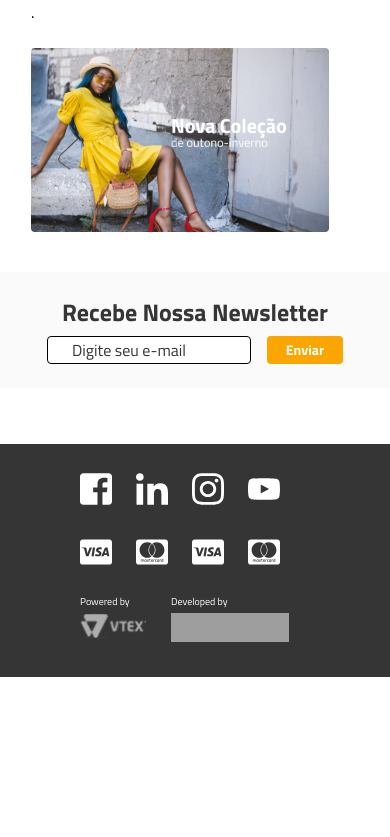
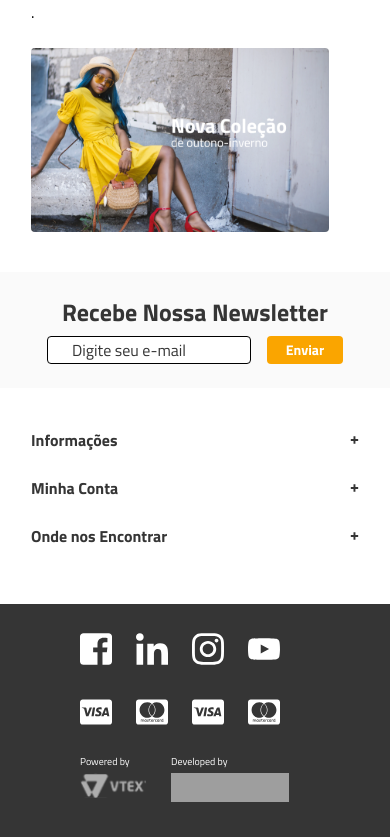
Before and after one commit to GaldinoMat/maeztra-store, a React (Vite) app: page / in a window 390 px wide. Shown: the part 1672-2509 px from the top of the page. Before the commit the page ends 2349 px from the top, so only its background shows below. Built offline with nearby package versions, Linux system fonts and the light colour scheme; grey boxes are pictures that could not be loaded.

Commit message:
feat: finish accordion mobile section

```diff
--- a/src/App.tsx
+++ b/src/App.tsx
@@ -4,6 +4,7 @@ import BrandsSection from "./components/BrandsSection";
 import ShelfSection from "./components/ShelfSection";
 import InfoBoxSection from "./components/InfoBoxSection";
 import NewsletterSection from "./components/NewsletterSection";
+import AccordionSection from "./components/AccordionSection";
 
 function App() {
   return (
@@ -14,6 +15,7 @@ function App() {
       <ShelfSection />
       <InfoBoxSection />
       <NewsletterSection />
+      <AccordionSection />
     </>
   );
 }
--- /dev/null
+++ b/src/components/AccordionSection/components/Accordion/index.tsx
@@ -0,0 +1,43 @@
+import { useState } from "react";
+import PlusSign from "../../../../assets/plus.svg";
+
+interface AccordionProps {
+  title: string;
+  text: string;
+}
+
+function Accordion({ text, title }: AccordionProps) {
+  const [openAccordion, setOpenAccordion] = useState(false);
+
+  return (
+    <div>
+      <div className="">
+        <button
+          className="w-full flex justify-between items-center"
+          type="button"
+          onClick={() => setOpenAccordion(!openAccordion)}
+        >
+          <p className="font-bold text-base text-left text-[#353535]">
+            {title}
+          </p>
+          <img
+            src={PlusSign}
+            alt="black plus sign"
+            className={`${
+              openAccordion ? "rotate-45" : "rotate-0"
+            } transition-all`}
+          />
+        </button>
+      </div>
+      <div
+        className={`${
+          openAccordion ? "max-h-[31.25rem]" : "max-h-0"
+        } overflow-hidden transition-all`}
+      >
+        <p className="text-sm font-normal mt-4">{text}</p>
+      </div>
+    </div>
+  );
+}
+
+export default Accordion;
--- /dev/null
+++ b/src/components/AccordionSection/index.tsx
@@ -0,0 +1,22 @@
+import Accordion from "./components/Accordion";
+
+function AccordionSection() {
+  return (
+    <section className="px-[1.9375rem] flex flex-col gap-6 mt-10">
+      <Accordion
+        title="Informações"
+        text="Lorem ipsum dolor sit amet, consectetur adipiscing elit. Nullam scelerisque commodo facilisis. Nunc tincidunt vel risus ut fermentum. Nulla ex orci, molestie sit amet imperdiet."
+      />
+      <Accordion
+        title="Minha Conta"
+        text="Lorem ipsum dolor sit amet, consectetur adipiscing elit. Nullam scelerisque commodo facilisis. Nunc tincidunt vel risus ut fermentum. Nulla ex orci, molestie sit amet imperdiet."
+      />
+      <Accordion
+        title="Onde nos Encontrar"
+        text="Lorem ipsum dolor sit amet, consectetur adipiscing elit. Nullam scelerisque commodo facilisis. Nunc tincidunt vel risus ut fermentum. Nulla ex orci, molestie sit amet imperdiet."
+      />
+    </section>
+  );
+}
+
+export default AccordionSection;
```
Also changed, not shown: src/assets/plus.svg (added).
